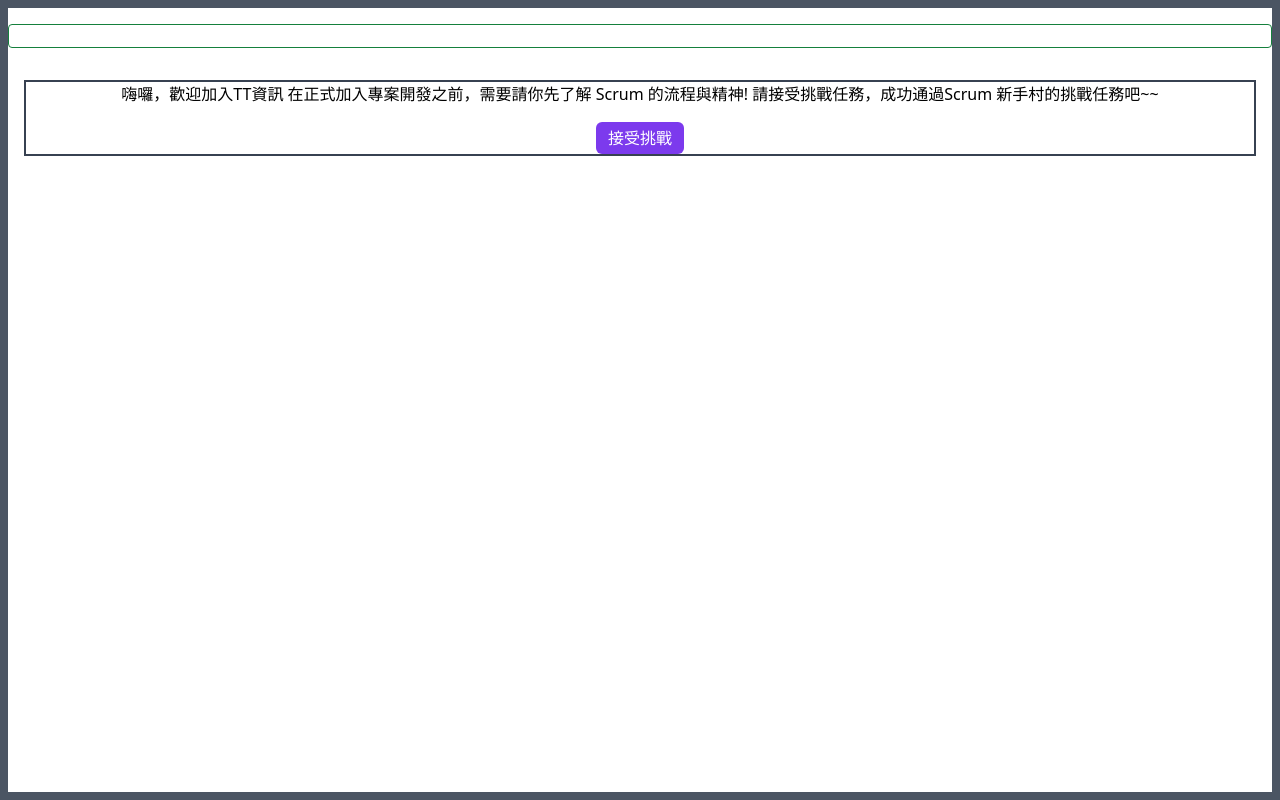
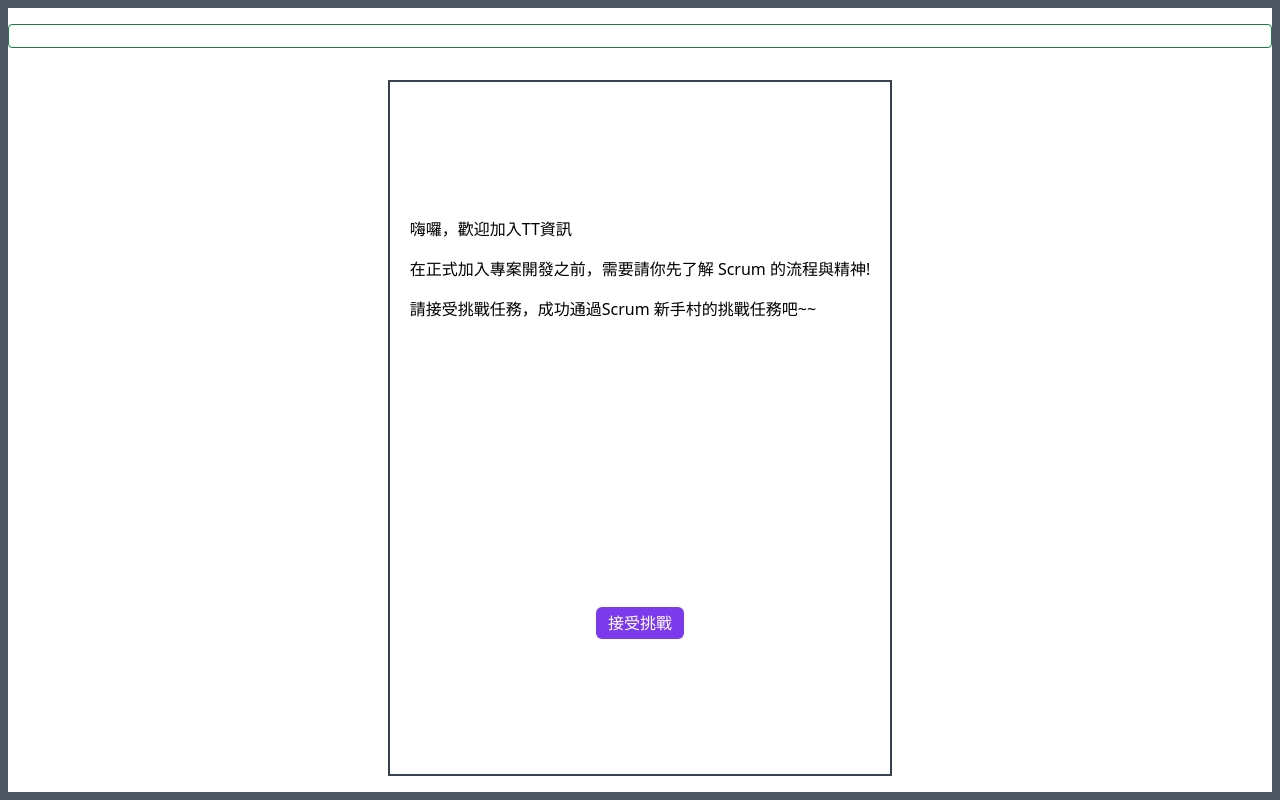
Before and after one commit to KalpasWang/f2e-scrum-training, a React (Create React App) app: page / in a window 1280 px wide. Both pictures are taken after a click on the button "Start". Built offline with nearby package versions, Linux system fonts and the light colour scheme.

Commit message:
Dialog Stsage 雛型完成

```diff
--- a/src/components/Scenes/TrainingScene.js
+++ b/src/components/Scenes/TrainingScene.js
@@ -21,11 +21,11 @@ export const TrainingScene = ({ onComplete }) => {
   const CurrentStage = Stages[currentStageName];
 
   return (
-    <div className="container mx-auto">
-      <div className="my-4">
+    <div className="container mx-auto h-full flex flex-col justify-center items-center">
+      <div className="my-4 w-full">
         <Bar value={state.progress} maxValue={state.stagesAmount} />
       </div>
-      <div className="h-full">
+      <div className="flex-grow p-4 overflow-y-auto">
         <CurrentStage onComplete={nextStageHandler} />
       </div>
     </div>
--- a/src/components/Stages/DialogStage.js
+++ b/src/components/Stages/DialogStage.js
@@ -12,10 +12,18 @@ export const DialogStage = ({ onComplete }) => {
       texts = texts.replaceAll(finding, replacement);
     });
   }
+  const renderTexts = texts.split('\n').map((p, i) => {
+    return (
+      <p key={i} className="mb-4">
+        {p}
+      </p>
+    );
+  });
+
   return (
-    <main className="h-full w-full p-4">
-      <div className="border-2 border-gray-700 flex flex-col justify-center items-center gap-4">
-        <p className="text-center">{texts}</p>
+    <main className="h-full w-full border-2 border-gray-700 max-w-3xl py-2 px-5">
+      <div className="h-full mx-auto flex flex-col justify-around items-center gap-4">
+        <div>{renderTexts}</div>
         <Button onClick={onComplete}>接受挑戰</Button>
       </div>
     </main>
--- a/src/shared/gameConfig.json
+++ b/src/shared/gameConfig.json
@@ -3,13 +3,13 @@
   "stages": [
     {
       "name": "DialogStage",
-      "text": "嗨囉，歡迎加入$companyName\n在正式加入專案開發之前，需要請你先了解 Scrum 的流程與精神!\n\n請接受挑戰任務，成功通過Scrum 新手村的挑戰任務吧~~",
+      "text": "嗨囉，歡迎加入$companyName\n在正式加入專案開發之前，需要請你先了解 Scrum 的流程與精神!\n請接受挑戰任務，成功通過Scrum 新手村的挑戰任務吧~~",
       "variables": ["companyName"],
       "action": "接受挑戰"
     },
     {
       "name": "DialogStage",
-      "text": "我是$companyName，開發A組的PO，小敏。\n\nPO也就是產品負責人(Product Owner)。\n\n產品負責人會負責評估產品待辦清單的價值與重要性，依序排列要 執行的優先順序，對齊產品目標。最後排出產品待辦清單(Product Backlog)唷！\n\n剛好我最近手邊有一個『人才招募系統』的案子，我才剛列出了『 產品需求清單」\n\n既然你都來了，來試試看調整產品優先度，排出產品待辦清單吧！",
+      "text": "我是$companyName，開發A組的PO，小敏。\nPO也就是產品負責人(Product Owner)。\n產品負責人會負責評估產品待辦清單的價值與重要性，依序排列要 執行的優先順序，對齊產品目標。最後排出產品待辦清單(Product Backlog)唷！\n剛好我最近手邊有一個『人才招募系統』的案子，我才剛列出了『 產品需求清單」\n既然你都來了，來試試看調整產品優先度，排出產品待辦清單吧！",
       "variables": ["companyName"],
       "avatar": "default",
       "action": "接受挑戰"
```
